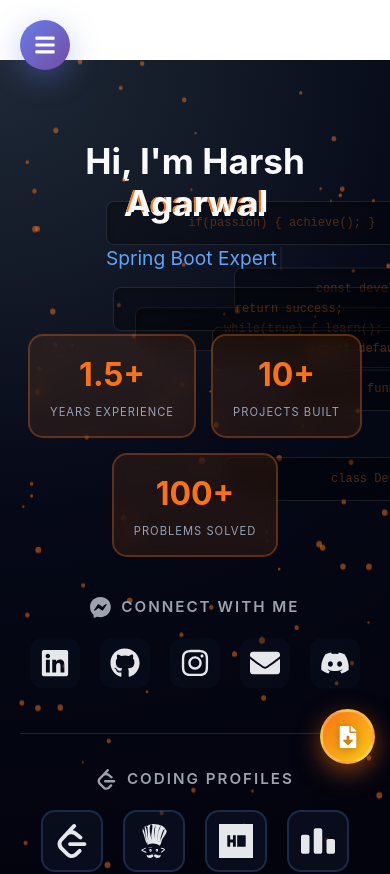
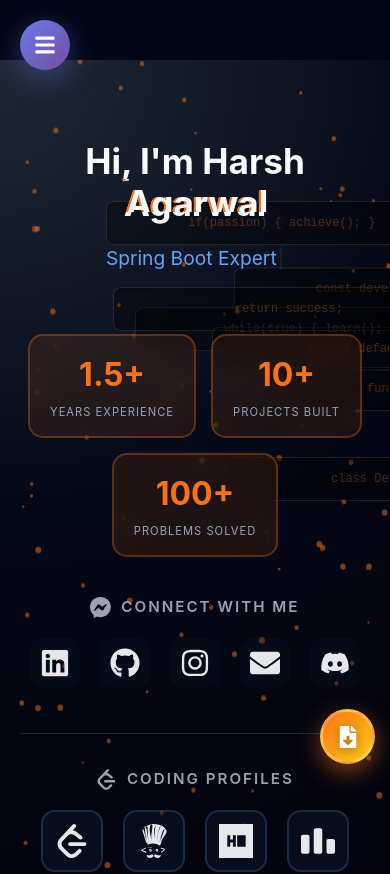
Before and after one commit to harsh323dev/portfolio-website, a React (Create React App) app in the folder client/: page / in a window 390 px wide. Shown: the top 874 px of the page. Built offline with nearby package versions, Linux system fonts and the light colour scheme.

Commit message:
fix: remove white line at top on mobile

```diff
--- a/client/public/index.html
+++ b/client/public/index.html
@@ -3,8 +3,9 @@
   <head>
     <meta charset="utf-8" />
     <link rel="icon" href="%PUBLIC_URL%/favicon.ico" />
-    <meta name="viewport" content="width=device-width, initial-scale=1" />
-    <meta name="theme-color" content="#000000" />
+    <meta name="viewport" content="width=device-width, initial-scale=1, viewport-fit=cover" />
+    <meta name="theme-color" content="#020617" />
+
     <meta
       name="description"
       content="Web site created using create-react-app"
--- a/client/src/App.css
+++ b/client/src/App.css
@@ -1,4 +1,15 @@
 /* Global Reset */
+html, body {
+  background-color: #020617 !important;
+  margin: 0 !important;
+  padding: 0 !important;
+}
+
+#root {
+  background-color: #020617 !important;
+}
+
+
 * {
   margin: 0;
   padding: 0;
```
